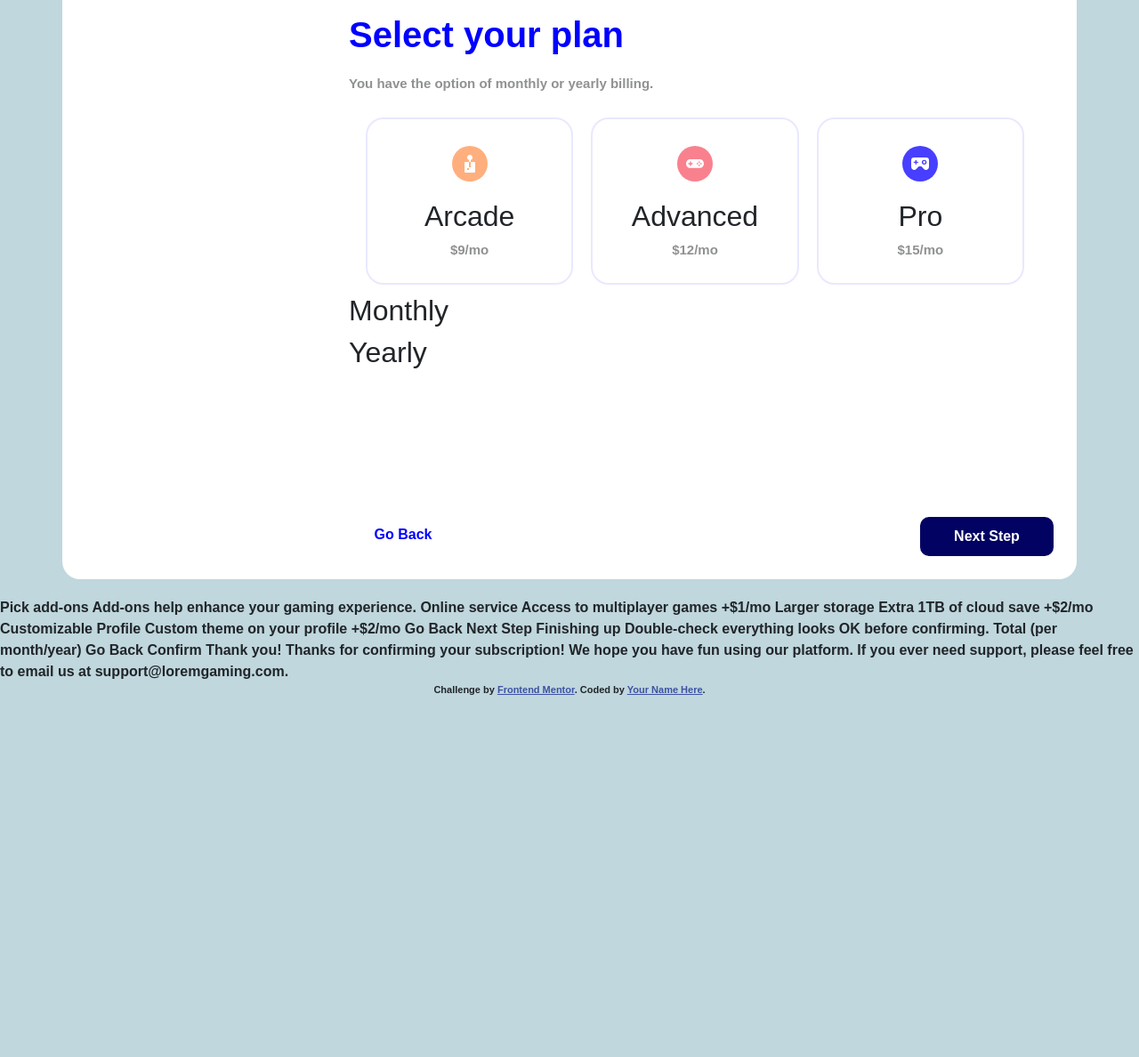
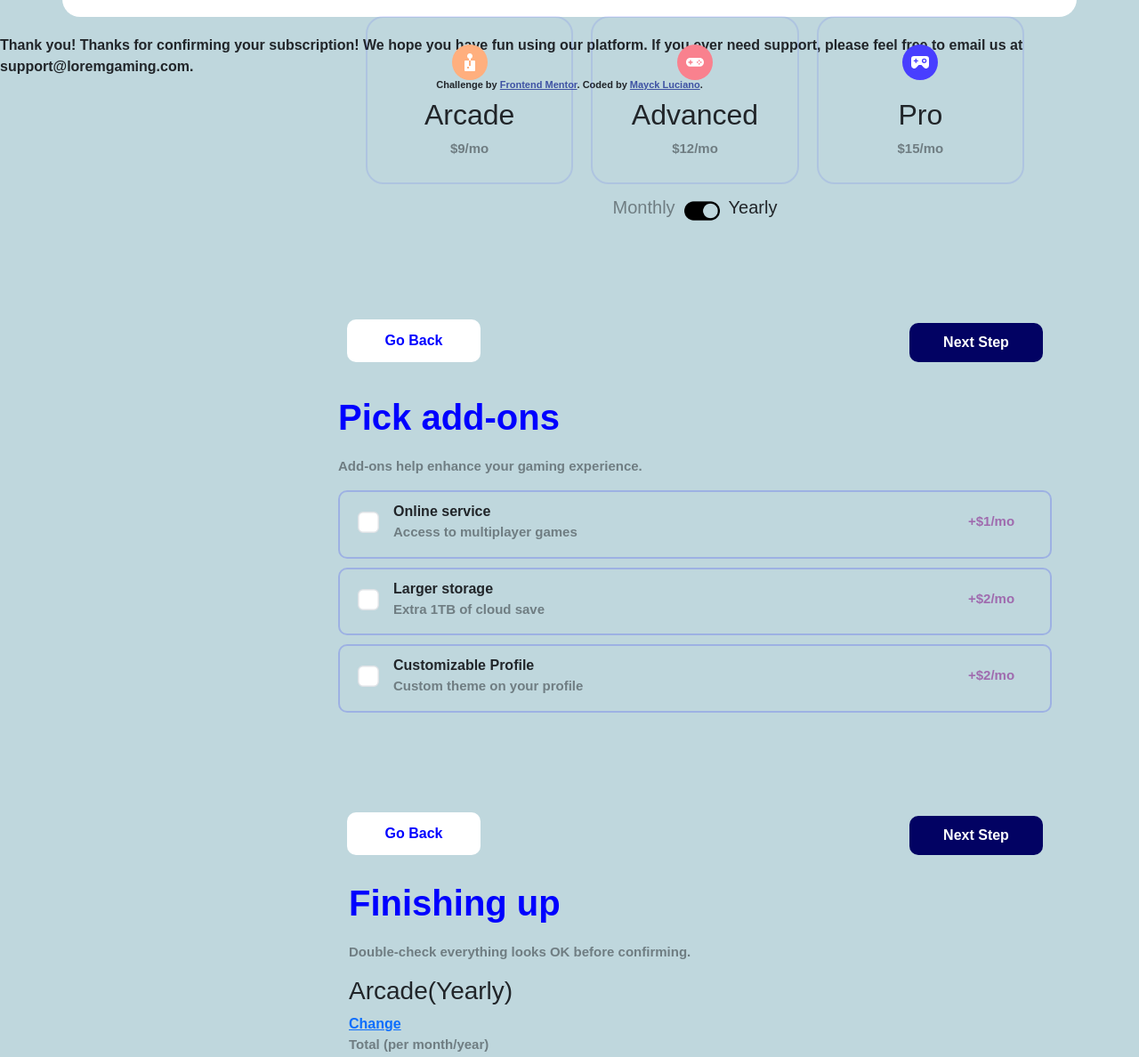
Before and after one commit to MayckL2/Mult-step-form-Frontend-Mentor, a plain HTML site: page index.html in a window 1280 px wide. Shown: the part 681-1869 px from the top of the page at 89% size. Before the commit the page ends 1465 px from the top, so only its background shows below. Drawn offline with nearby package versions, Linux system fonts and the light colour scheme.

Commit message:
Add files via upload

```diff
--- a/index.html
+++ b/index.html
@@ -60,7 +60,7 @@
     <!-- Step 1 start -->
     <section class="container right m-3">
 
-      <div class="step1">
+      <div class="container step1">
         <h1>Personal info</h1>
         <p>Please provide your name, email address, and phone number.</p>
 
@@ -73,7 +73,7 @@
         <label>Phone Number</label>
         <input type="text" value="e.g. +1 234 567 890" required>
 
-        <button class="next">Next Step</button>
+        <button onclick="nextStep()" class="next">Next Step</button>
       </div>
 
 
@@ -95,9 +95,10 @@
             <h2>
               Arcade
             </h2>
-            <p>
+            <p id="costArcade">
               $9/mo
             </p>
+            <h3 class="freeMouth">2 mouth free</h3>
           </div>
 
           <div>
@@ -105,9 +106,10 @@
             <h2>
               Advanced
             </h2>
-            <p>
+            <p id="costAdvanced">
               $12/mo
             </p>
+            <h3 class="freeMouth">2 mouth free</h3>
           </div>
 
           <div>
@@ -115,71 +117,108 @@
             <h2>
               Pro
             </h2>
-            <p>
+            <p id="costPro">
               $15/mo
             </p>
+            <h3 class="freeMouth">2 mouth free</h3>
           </div>
         </div>
 
         <div class="switch">
-          <h2>
+          <h2 id="mouth">
             Monthly
           </h2>
-          <!-- switcher -->
-          <h2>
+          <img onclick="toggleSwitch()" id="switch" src="assets/images/switch.png" alt="">
+          <h2 id="year">
             Yearly
           </h2>
         </div>
 
-        <button class="back">
+        <button onclick="backStep()" class="back">
           Go Back
         </button>
 
-        <button class="next">
+        <button onclick="nextStep()" class="next">
           Next Step
         </button>
       </div>
-    </section>
 
-  </main>
+
       <!-- Step 2 end -->
 
       <!-- Step 3 start -->
 
-  Pick add-ons
-  Add-ons help enhance your gaming experience.
+      <div class="continer step3">
+        <h1>Pick add-ons</h1>
+        <p>Add-ons help enhance your gaming experience.</p>
 
+        <div onclick="check(0)" class="form-check">
+          <input class="form-check-input" type="checkbox" value="" id="online">
+          <label class="form-check-label" for="online">
             Online service
-  Access to multiplayer games
-  +$1/mo
+          </label>
+          <p>Access to multiplayer games</p>
+          <p class="preco">+$1/mo</p>
+        </div>
 
+        <div onclick="check(1)" class="form-check">
+          <input class="form-check-input" type="checkbox" value="" id="larger">
+          <label class="form-check-label" for="larger">
             Larger storage
-  Extra 1TB of cloud save
-  +$2/mo
+          </label>
+          <p>Extra 1TB of cloud save</p>
+          <p class="preco">+$2/mo</p>
+        </div>
 
+        <div onclick="check(2)" class="form-check">
+          <input class="form-check-input" type="checkbox" value="" id="custom">
+          <label class="form-check-label" for="custom">
             Customizable Profile
-  Custom theme on your profile
-  +$2/mo
+          </label>
+          <p>Custom theme on your profile</p>
+          <p class="preco">+$2/mo</p>
+        </div>
 
+        <button onclick="backStep()" class="back">
           Go Back
+        </button>
+
+        <button onclick="nextStep()" class="next">
           Next Step
+        </button>
+
+      </div>
 
       <!-- Step 3 end -->
 
       <!-- Step 4 start -->
 
-  Finishing up
-  Double-check everything looks OK before confirming.
+      <div class="container step4">
+        <h1>Finishing up</h1>
+        <p>Double-check everything looks OK before confirming.</p>
+
+
 
         <!-- Dynamically add subscription and add-on selections here -->
+        <div class="summary">
+          <h3>Arcade(Yearly)</h3>
+          <a href="" onclick="backStep()">Change</a>
 
-  Total (per month/year)
+          <p>Total (per month/year)</p>
+        </div>
 
+        <button onclick="backStep()" class="back">
           Go Back
-  Confirm
+        </button>
+
+        <button onclick="nextStep()" class="next">
+          Next Step
+        </button>
+      </div>
 
       <!-- Step 4 end -->
-
+    </section>
+  </main>
   <!-- Step 5 start -->
 
   Thank you!
@@ -192,8 +231,10 @@
 
   <div class="attribution">
     Challenge by <a href="https://www.frontendmentor.io?ref=challenge" target="_blank">Frontend Mentor</a>.
-    Coded by <a href="#">Your Name Here</a>.
+    Coded by <a href="#">Mayck Luciano</a>.
   </div>
+
+  <script src="script.js"></script>
   <script src="https://cdn.jsdelivr.net/npm/bootstrap@5.3.0-alpha1/dist/js/bootstrap.bundle.min.js"
     integrity="sha384-w76AqPfDkMBDXo30jS1Sgez6pr3x5MlQ1ZAGC+nuZB+EYdgRZgiwxhTBTkF7CXvN"
     crossorigin="anonymous"></script>
--- /dev/null
+++ b/script.js
@@ -0,0 +1,82 @@
+let menos = 0
+let step1 = document.querySelector(".step1")
+let plano = "yearly"
+
+let stepMarker= 0
+changeMarker()
+
+// muda a cor dos marcadores dependo de onde estiver no formularia
+function changeMarker(){
+    let number = document.querySelectorAll(".number")
+    number[stepMarker].style.border= "2px solid transparent"
+    number[stepMarker].style.backgroundColor= "rgb(191, 215, 221)"
+    number[stepMarker].style.color= "blue"
+}
+
+// move para o proximo passo do formulario
+function nextStep(){
+    menos -= 81
+    step1.style.marginTop = menos+"vh"
+    stepMarker += 1
+    changeMarker()
+}
+
+// move para o passo anterior do formulario
+function backStep(){
+    menos += 81
+    step1.style.marginTop = menos+"vh"
+    stepMarker -= 1
+    changeMarker()
+}
+
+// muda botao checkbox
+let trocado = false
+function toggleSwitch(){
+    let swit = document.querySelector("#switch")
+    let mouth= document.querySelector("#mouth")
+    let year= document.querySelector("#year")
+    let freeMouth= document.querySelectorAll(".freeMouth")
+    let preco = document.querySelectorAll(".preco")
+
+    if(trocado == false){
+        swit.style.rotate= "180deg"
+        mouth.style.opacity= "1"
+        year.style.opacity= "0.5"
+        trocado = true
+        freeMouth[0].style.display= "block"
+        freeMouth[1].style.display= "block"
+        freeMouth[2].style.display= "block"
+        document.querySelector("#costArcade").innerHTML= "$90/yr"
+        document.querySelector("#costAdvanced").innerHTML= "$120/yr"
+        document.querySelector("#costPro").innerHTML= "$150/yr"
+        preco[0].innerHTML= "+10/yr"
+        preco[1].innerHTML= "+20/yr"
+        preco[2].innerHTML= "+20/yr"
+        plano= "mouthly"
+    }else{
+        swit.style.rotate= "0deg"
+        mouth.style.opacity= "0.5"
+        year.style.opacity= "1"
+        trocado = false
+        freeMouth[0].style.display= "none"
+        freeMouth[1].style.display= "none"
+        freeMouth[2].style.display= "none"
+        document.querySelector("#costArcade").innerHTML= "$9/mo"
+        document.querySelector("#costAdvanced").innerHTML= "$12/mo"
+        document.querySelector("#costPro").innerHTML= "$15/mo"
+        preco[0].innerHTML= "+1/mo"
+        preco[1].innerHTML= "+2/mo"
+        preco[2].innerHTML= "+2/mo"
+        plano= "yearly"
+    }
+}
+
+// marca os checkbox de planos
+function check(e){
+    let box = document.querySelectorAll(".form-check-input")
+    if(box[e].checked == false){
+        box[e].checked= true
+    }else{
+        box[e].checked= false
+    }
+}
--- a/style.scss
+++ b/style.scss
@@ -9,6 +9,7 @@ main {
     background-color: white;
     border-radius: 20px;
     margin: 20px auto !important;
+    height: 85vh;
 }
 
 .left {
@@ -68,6 +69,9 @@ main {
 
     .step1, .step2, .step3, .step4{
         height: 80vh;
+        transition: all 0.5s;
+        padding-bottom: 20vh;
+        position: relative;
 
         h1 {
             color: blue;
@@ -115,9 +119,7 @@ main {
     .step1 {
         display: flex;
         flex-direction: column;
-        position: relative;
-
-
+        // margin-top: -162vh;
 
         label {
             margin: 5px 0;
@@ -138,7 +140,11 @@ main {
         }
     }
     .step2{
+        height: 80vh;
 
+        .freeMouth{
+            display: none;
+        }
         .plans{
             display: flex;
             flex-direction: row;
@@ -164,5 +170,53 @@ main {
                 border: 2px solid blue;
             }
         }
+        h3{
+            font-size: 18px;
+        }
+        .switch{
+            display: flex;
+            gap: 10px;
+            justify-content: center;
+            align-items: center;
+
+            img{
+                width: 40px;
+                cursor: pointer;
+            }
+            h2{
+                font-size: 20px;
+            }
+            #mouth{
+                opacity: 0.5;
+            }
+        }
+    }
+    .step3{
+        margin-top: 1vh;
+        .form-check{
+            border: 2px solid rgba(0, 0, 255, 0.178);
+            padding: 10px 0 0 60px;
+            margin: 10px 0;
+            border-radius: 10px;
+            position: relative;
+            transition: all 0.5s;
+            cursor: pointer;
+
+            input{
+                position: absolute;
+                top: 30%;
+                left: 6%;
+                scale: 1.5;
+            }
+            .preco{
+                position: absolute;
+                top: 30%;
+                right: 5%;
+                color: purple;
+            }
+        }
+        .form-check:hover{
+            border: 2px solid blue;
+        }
     }
 }
```
Also changed, not shown: style.css, 1 other file. Lines whose indentation alone changed are shown as unchanged.
